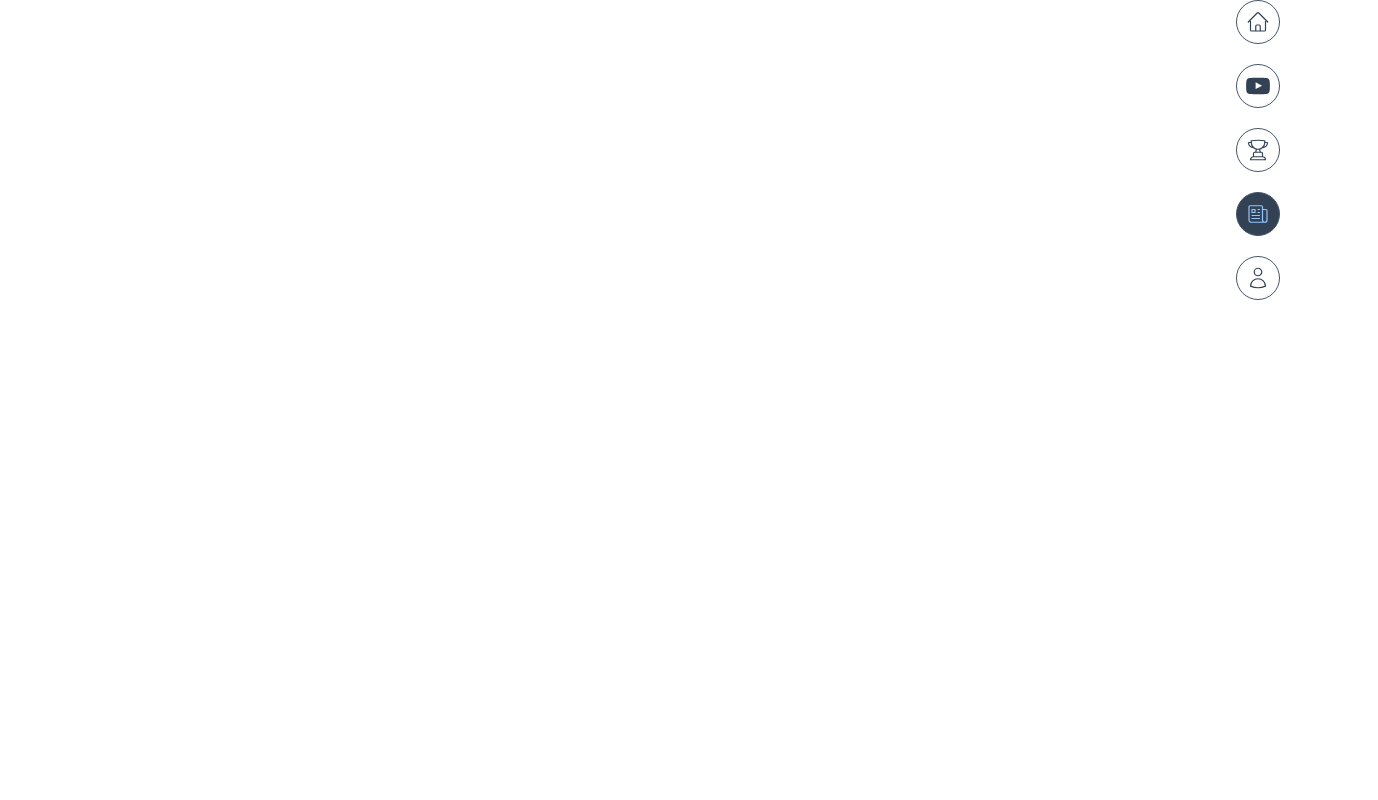
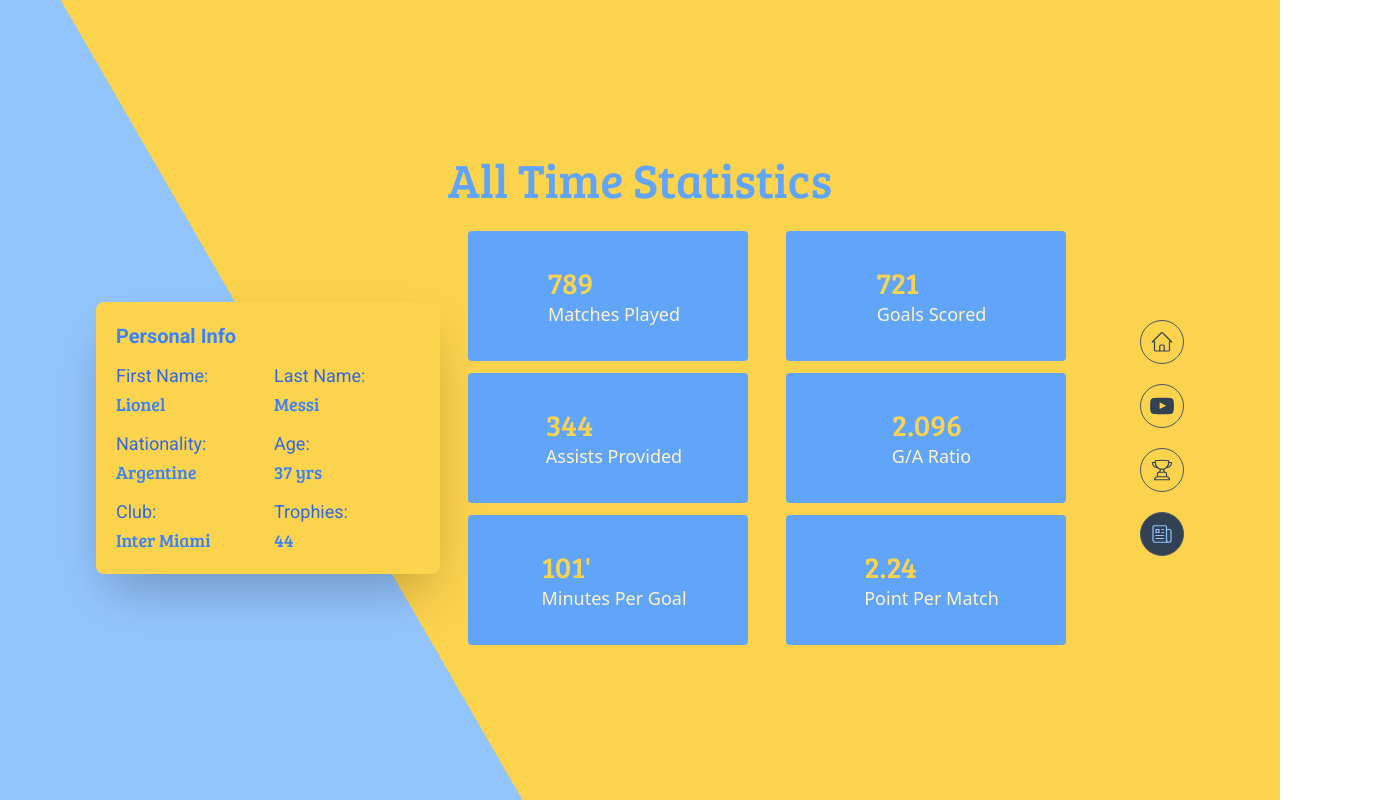
Before and after one commit to KarYanKyaw/messi, a React (Vite) app: page /stats in a window 1280 px wide. Shown: the whole page, 1378 px wide, since content can reach past the window. Built offline with nearby package versions, Linux system fonts and the light colour scheme.

Commit message:
stats finished

```diff
--- a/src/App.jsx
+++ b/src/App.jsx
@@ -14,6 +14,7 @@ const App = () => {
         <Route path="/stats" element={<Stats />} />
         <Route path="/highlights" element={<Highlights />} />
         <Route path="/achievements" element={<Achievements />} />
+        <Route path="*" element={<Home />} />
       </Routes>
     </>
   );
--- a/src/MessiContext.jsx
+++ b/src/MessiContext.jsx
@@ -76,28 +76,19 @@ export const MessiContextProvider = ({ children }) => {
         </svg>
       ),
     },
-    {
-      name: "Personal",
-      svg: (
-        <svg
-          xmlns="http://www.w3.org/2000/svg"
-          fill="none"
-          viewBox="0 0 24 24"
-          strokeWidth={1.2}
-          className="w-6 h-6 svg group-hover:stroke-blue-300  stroke-slate-700"
-        >
-          <path
-            strokeLinecap="round"
-            strokeLinejoin="round"
-            d="M15.75 6a3.75 3.75 0 11-7.5 0 3.75 3.75 0 017.5 0zM4.501 20.118a7.5 7.5 0 0114.998 0A17.933 17.933 0 0112 21.75c-2.676 0-5.216-.584-7.499-1.632z"
-          />
-        </svg>
-      ),
-    },
   ];
 
+  const statsData = [
+    { id: 1, type: "Matches Played", numbers: "789" },
+    { id: 2, type: "Goals Scored", numbers: "721" },
+    { id: 3, type: "Assists Provided", numbers: "344" },
+    { id: 4, type: "G/A Ratio", numbers: "2.096" },
+    { id: 5, type: "Minutes Per Goal", numbers: "101'" },
+    { id: 6, type: "Point Per Match", numbers: "2.24" },
+  ];
   const data = {
     navBtnData,
+    statsData,
   };
 
   return <MessiContext.Provider value={data}>{children}</MessiContext.Provider>;
--- a/src/components/Achievements.jsx
+++ b/src/components/Achievements.jsx
@@ -1,7 +1,17 @@
 import React from "react";
+import { Link } from "react-router-dom";
 
 const Achievements = () => {
-  return <div>Achievements</div>;
+  return (
+    <div className="flex min-h-screen justify-center items-center">
+      <Link
+        className="border border-red-600 hover:opacity-90 bg-red-600 text-slate-50 px-4 py-1"
+        to={"/"}
+      >
+        မပြီးသေးဘူး ဒီကိုနှိပ်ပြီး အိမ်ပြန်သွား
+      </Link>
+    </div>
+  );
 };
 
 export default Achievements;
--- a/src/components/ExploreBtn.jsx
+++ b/src/components/ExploreBtn.jsx
@@ -1,10 +1,14 @@
 import React from "react";
+import { Link } from "react-router-dom";
 
 const ExploreBtn = () => {
   return (
-    <button className="relative px-8 py-2 rounded-md bg-transparent text-blue-400 hover:text-slate-50 duration-1000 isolation-auto z-10 border-2 border-blue-400 before:absolute before:w-full before:transition-all before:duration-700 before:hover:w-full before:-left-full before:hover:left-0 before:rounded-full before:bg-blue-400 before:-z-10 before:aspect-square before:hover:scale-150 overflow-hidden before:hover:duration-700">
+    <Link
+      to={"/stats"}
+      className="relative text-center px-8 py-2 rounded-md bg-transparent text-blue-400 hover:text-slate-50 duration-1000 isolation-auto z-10 border-2 border-blue-400 before:absolute before:w-full before:transition-all before:duration-700 before:hover:w-full before:-left-full before:hover:left-0 before:rounded-full before:bg-blue-400 before:-z-10 before:aspect-square before:hover:scale-150 overflow-hidden before:hover:duration-700"
+    >
       More About Leo
-    </button>
+    </Link>
   );
 };
 
--- a/src/components/Highlights.jsx
+++ b/src/components/Highlights.jsx
@@ -1,7 +1,17 @@
 import React from "react";
+import { Link } from "react-router-dom";
 
 const Highlights = () => {
-  return <div>Highlights</div>;
+  return (
+    <div className="flex min-h-screen justify-center items-center">
+      <Link
+        className="border border-red-600 hover:opacity-90 bg-red-600 text-slate-50 px-4 py-1"
+        to={"/"}
+      >
+        မပြီးသေးဘူး ဒီကိုနှိပ်ပြီး အိမ်ပြန်သွား
+      </Link>
+    </div>
+  );
 };
 
 export default Highlights;
--- a/src/components/Home.jsx
+++ b/src/components/Home.jsx
@@ -6,7 +6,7 @@ import Image from "./Image";
 const Home = () => {
   return (
     <>
-      <div className="min-h-screen overflow-hidden flex items-center home-hero">
+      <div className="min-h-screen overflow-hidden flex md:items-center  pt-5 md:py-0 home-hero">
         <div className="container px-10 md:px-24">
           <div className="grid gap-5 items-center md:gap-5 grid-cols-5 md:grid-cols-12">
             <div className="col-span-full order-2 md:order-1 select-none md:col-span-4 animate__animated  animate__bounceInDown">
--- /dev/null
+++ b/src/components/PersonalInfo.jsx
@@ -0,0 +1,60 @@
+import React from "react";
+
+const PersonalInfo = () => {
+  return (
+    <div className="flex flex-col bg-amber-300 shadow-2xl p-5 rounded-lg font-base gap-3 w-full">
+      <div className="text-xl font-base font-bold text-start col-span-full">
+        <p className=" text-blue-500 text-start">Personal Info</p>
+      </div>
+      <div className="grid gap-3 grid-cols-2">
+        <div className=" grid grid-cols-1">
+          <p className=" text-sm md:text-lg text-blue-600 opacity-95 ">
+            First Name:
+          </p>
+          <p className=" font-medium text-sm md:text-lg text-blue-500 font-heading">
+            Lionel
+          </p>
+        </div>
+        <div className=" grid grid-cols-1">
+          <p className=" text-sm md:text-lg text-blue-600 opacity-95 ">
+            Last Name:
+          </p>
+          <p className=" font-medium text-sm md:text-lg text-blue-500 font-heading">
+            Messi
+          </p>
+        </div>
+        <div className=" grid grid-cols-1">
+          <p className=" text-sm md:text-lg text-blue-600 opacity-95 ">
+            Nationality:{" "}
+          </p>
+          <p className=" font-medium text-sm md:text-lg text-blue-500 font-heading">
+            Argentine
+          </p>
+        </div>
+
+        <div className=" grid grid-cols-1">
+          <p className=" text-sm md:text-lg text-blue-600 opacity-95 ">Age:</p>
+          <p className=" font-medium text-sm md:text-lg text-blue-500 font-heading">
+            37 yrs
+          </p>
+        </div>
+        <div className=" grid grid-cols-1">
+          <p className=" text-sm md:text-lg text-blue-600 opacity-95 ">Club:</p>
+          <p className=" font-medium text-sm md:text-lg text-blue-500 font-heading me-1">
+            Inter Miami
+          </p>
+        </div>
+        <div className=" grid grid-cols-1">
+          <p className=" text-sm md:text-lg text-blue-600 opacity-95 ">
+            Trophies:
+          </p>
+          <p className=" font-medium text-sm md:text-lg text-blue-500 font-heading">
+            44
+          </p>
+        </div>
+      </div>
+    </div>
+  );
+};
+
+export default PersonalInfo;
--- a/src/components/Stats.jsx
+++ b/src/components/Stats.jsx
@@ -1,11 +1,35 @@
 import React from "react";
 import NavBtnGp from "./NavBtnGp";
+import StatsCard from "./StatsCard";
+import { useMessi } from "../MessiContext";
+import PersonalInfo from "./PersonalInfo";
 
 const Stats = () => {
+  const { statsData } = useMessi();
+  console.log(statsData);
   return (
     <>
-      <div className="w-full">
-        <NavBtnGp />
+      <div className="min-h-screen overflow-hidden flex md:items-center pt-5 md:py-0 home-hero">
+        <div className="container px-10 md:px-24">
+          <div className="grid gap-5 items-center md:gap-7 grid-cols-5 md:grid-cols-12">
+            <p className="text-4xl animate__animated animate__bounceInDown col-span-full text-center text-blue-400 order-2 md:order-1 font-heading md:text-5xl">
+              All Time Statistics
+            </p>
+            <div className="col-span-full w-full order-3 md:order-2 animate__delay-1s select-none md:col-span-4 animate__animated animate__bounceInLeft">
+              <PersonalInfo />
+            </div>
+            <div className=" select-none col-span-full order-3 animate__animated animate__delay-2s animate__fadeIn  md:col-span-7">
+              <div className="grid grid-cols-2 gap-3 ">
+                {statsData.map((el) => (
+                  <StatsCard key={el.id} types={el.type} numbers={el.numbers} />
+                ))}
+              </div>
+            </div>
+            <div className=" col-span-full animate__delay-3s md:order-3 justify-around order-1 animate__animated animate__lightSpeedInRight md:col-span-1 ">
+              <NavBtnGp />
+            </div>
+          </div>
+        </div>
       </div>
     </>
   );
--- /dev/null
+++ b/src/components/StatsCard.jsx
@@ -0,0 +1,23 @@
+import React from "react";
+
+const StatsCard = ({ id, numbers, types }) => {
+  return (
+    <>
+      <div
+        key={id}
+        className="border-2 col-span-1 select-none cursor-pointer hover:scale-[1.05] border-blue-400 rounded flex items-center justify-start md:justify-center ps-3 w-[140px] h-[80px] md:w-[280px] md:h-[130px] bg-blue-400 duration-500"
+      >
+        <div className="">
+          <p className="text-lg md:text-3xl text-amber-300 font-heading ">
+            {numbers}
+          </p>
+          <p className="text-sm md:text-lg text-amber-100 font-medium">
+            {types}
+          </p>
+        </div>
+      </div>
+    </>
+  );
+};
+
+export default StatsCard;
```
